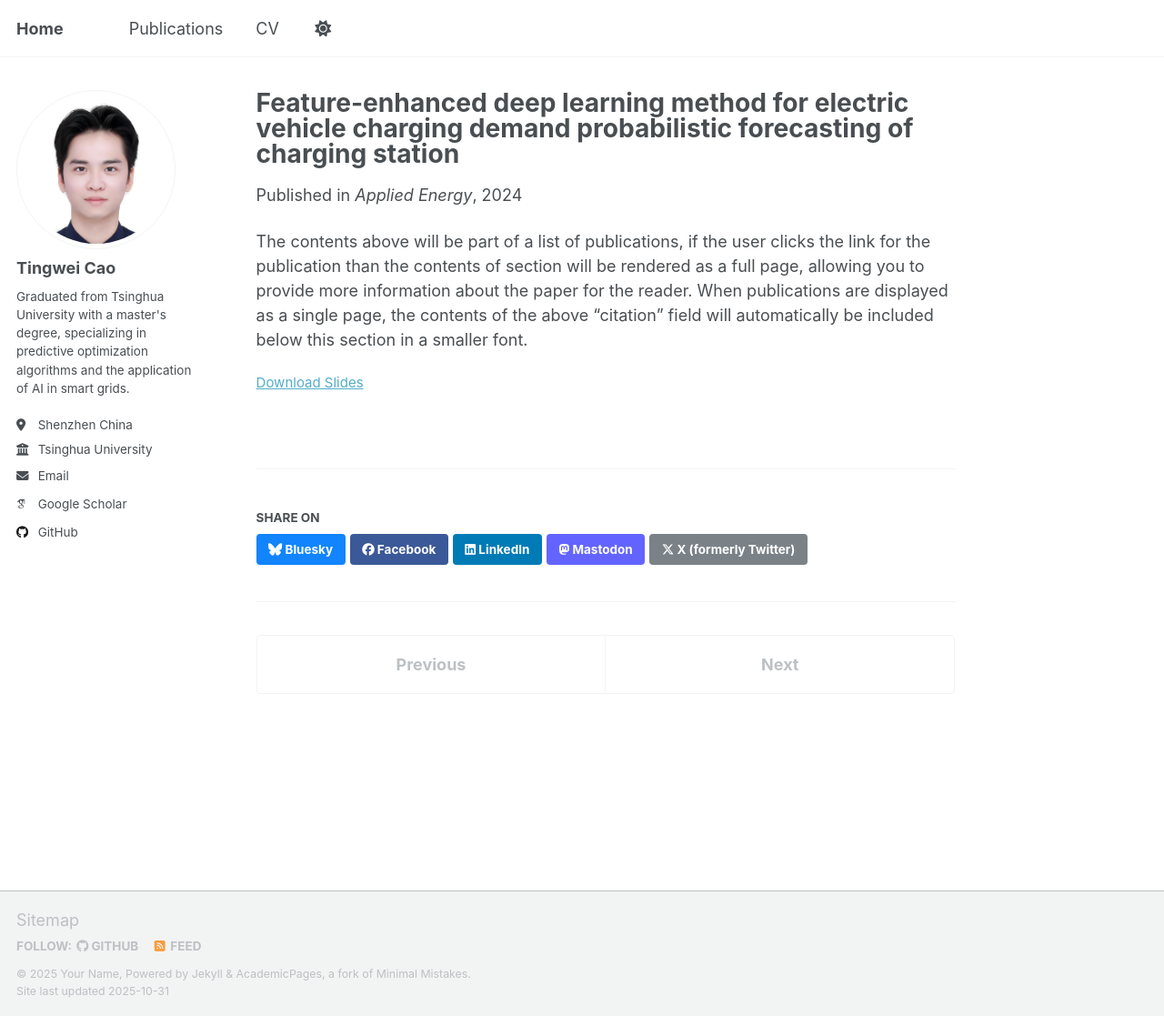
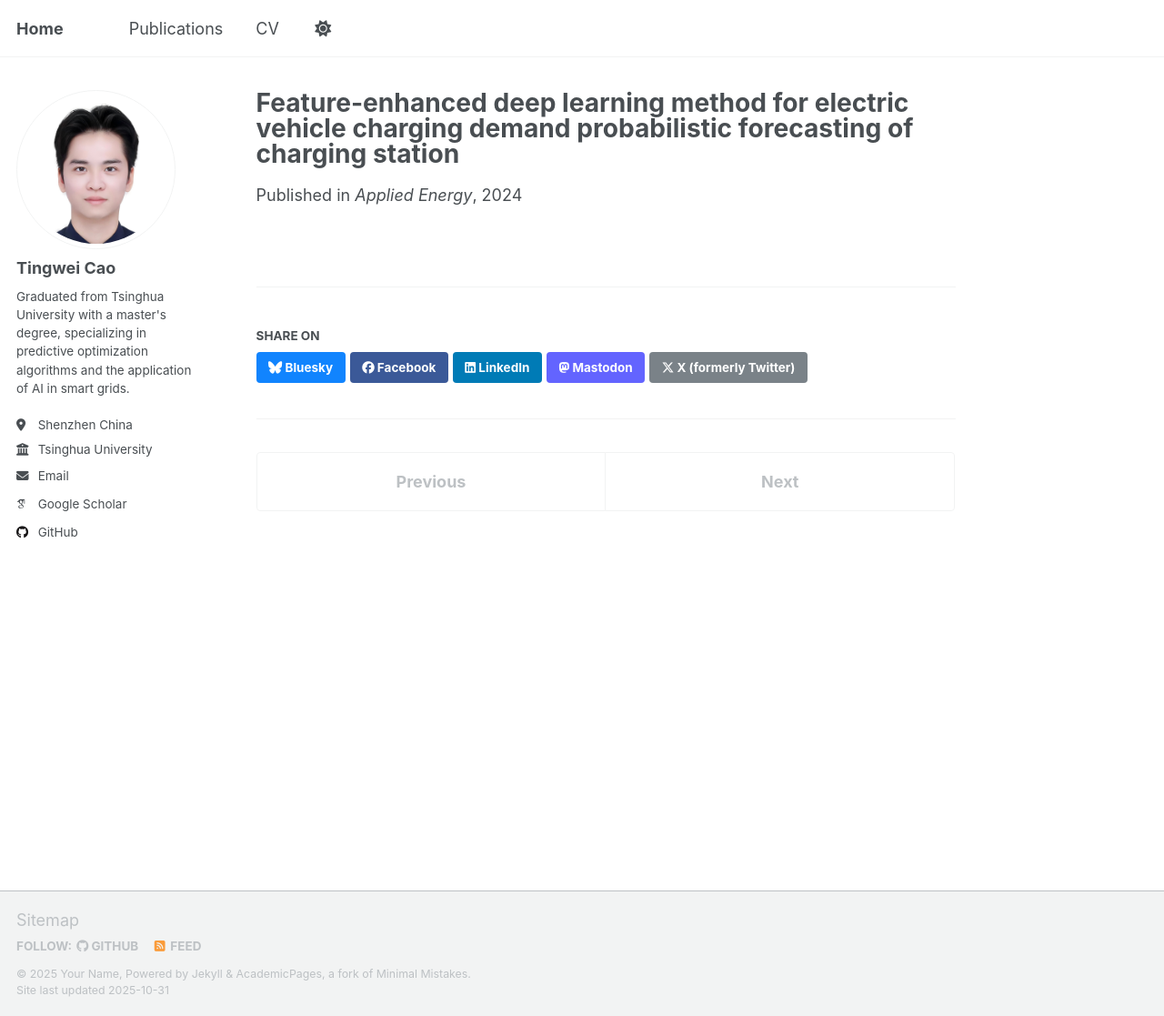
Before and after one commit to tingweicao/tingweicao.github.io, a Jekyll site: the page built from _publications/Feature-enhanced deep learning method for electric vehicle charging demand probabilistic forecasting of charging station.md, in a window 1280 px wide and 1117 px high. Shown: the whole window at 91% size. Built offline with Jekyll 4.4.1, drawn with Linux system fonts in a browser that asks for light colours; some web fonts are replaced; a script that is not in the unit is left out.

Commit message:
Update Feature-enhanced deep learning method for electric vehicle charging demand probabilistic forecasting of charging station.md

```diff
--- a/_publications/Feature-enhanced deep learning method for electric vehicle charging demand probabilistic forecasting of charging station.md
+++ b/_publications/Feature-enhanced deep learning method for electric vehicle charging demand probabilistic forecasting of charging station.md
@@ -3,11 +3,8 @@ title: "Feature-enhanced deep learning method for electric vehicle charging dema
 collection: publications
 category: manuscripts
 permalink: /publication/Feature-enhanced deep learning method for electric vehicle charging demand probabilistic forecasting of charging station
-excerpt: 'This paper is about the number 3. The number 4 is left for future work.'
+excerpt: 'Tingwei Cao, Yinliang Xu, Guowei Liu, Shengyu Tao, Wenjun Tang, Hongbin Sun'
 date: 2024-10-01
 venue: "Applied Energy"
-slidesurl: 'https://academicpages.github.io/files/slides3.pdf'
 paperurl: 'https://academicpages.github.io/files/paper3.pdf'
 ---
-
-The contents above will be part of a list of publications, if the user clicks the link for the publication than the contents of section will be rendered as a full page, allowing you to provide more information about the paper for the reader. When publications are displayed as a single page, the contents of the above "citation" field will automatically be included below this section in a smaller font.
```
